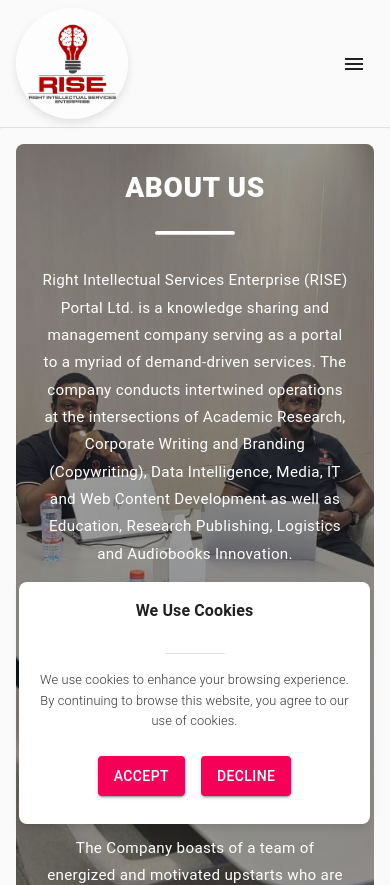
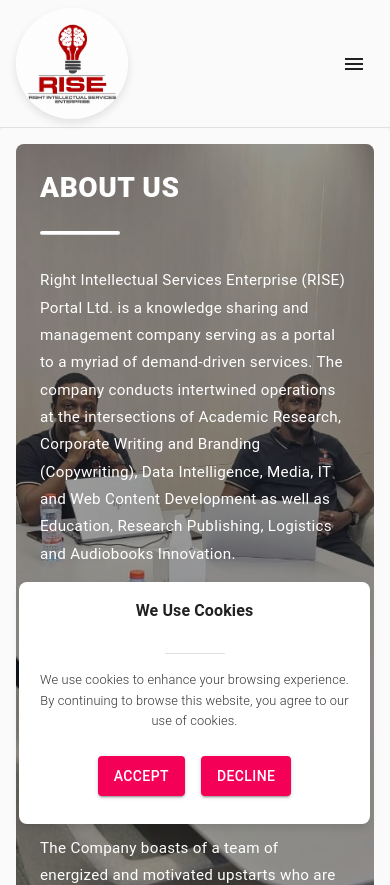
Before and after one commit to Rise-admin1/rise-home, a React (Vite) app in the folder client/: page / in a window 390 px wide. Shown: the top 885 px of the page. Built offline with nearby package versions, Linux system fonts and the light colour scheme; a web font is replaced by a local one.

Commit message:
mobile content align

```diff
--- a/client/src/components/About.jsx
+++ b/client/src/components/About.jsx
@@ -50,7 +50,7 @@ const styles = {
   headingContainer: {
     display: 'flex',
     flexDirection: 'column',
-    alignItems: { xs: 'center', md: 'flex-start' },
+    alignItems: 'flex-start',
     gap: 2,
   },
   heading: {
@@ -65,7 +65,7 @@ const styles = {
     width: '80px',
     height: '4px',
     backgroundColor: 'var(--divider-color)',
-    margin: { xs: '8px auto', md: '8px 0' },
+    margin: '8px 0',
     borderRadius: '2px',
   },
   paragraphContainer: {
@@ -75,7 +75,7 @@ const styles = {
   },
   paragraph: {
     fontSize: { xs: '0.95rem', md: '1.1rem' },
-    textAlign: { xs: 'center', md: 'left' },
+    textAlign: 'left',
     lineHeight: 1.8,
     color: '#ffffff',
     letterSpacing: '0.3px',
```
